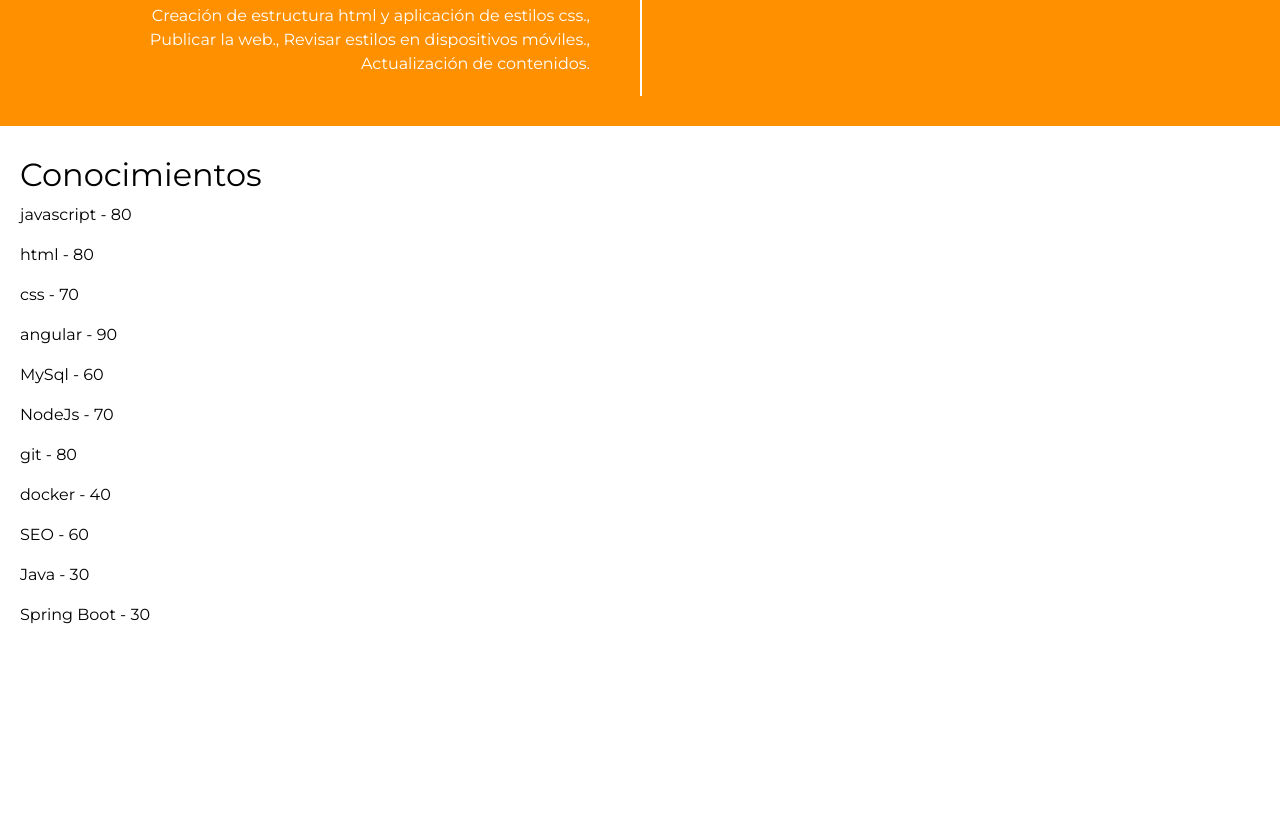
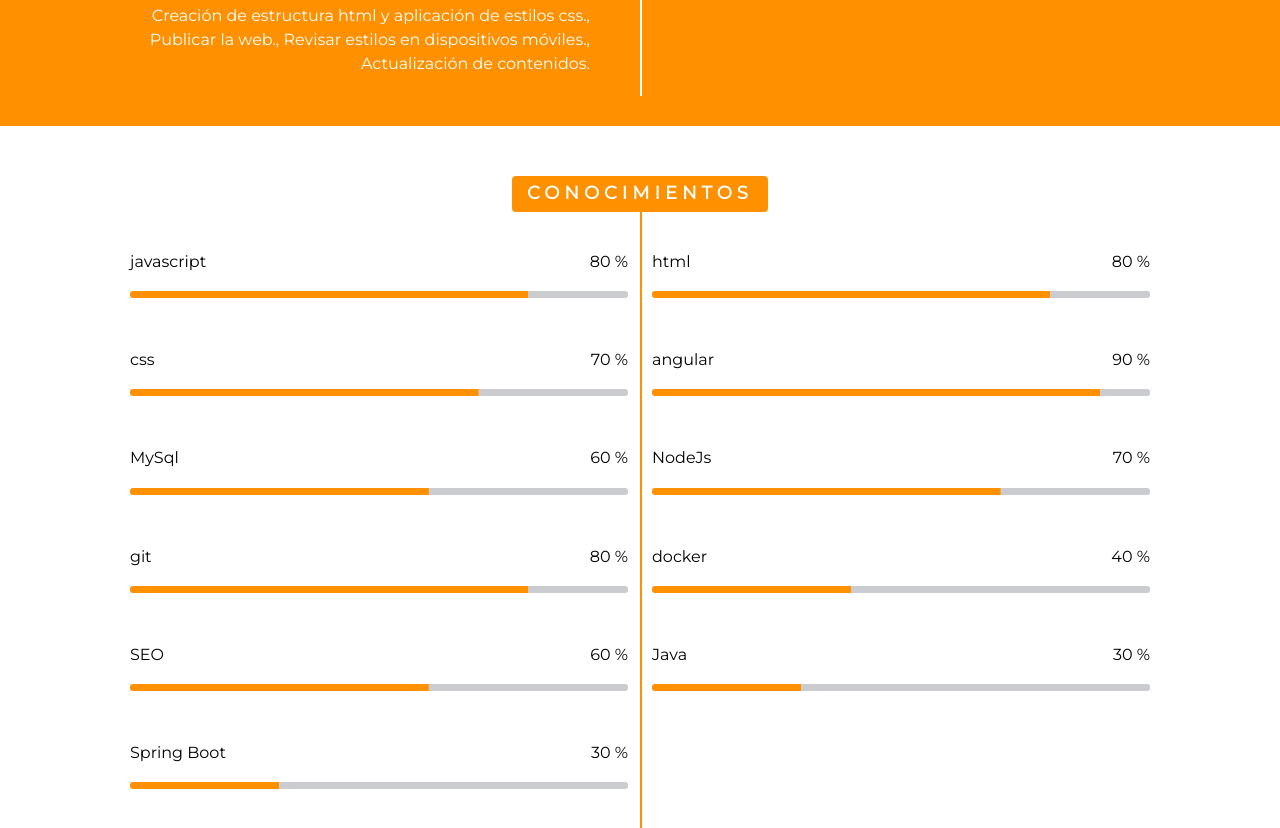
Before and after one commit to elkin-garzon/cv-elkin-garzon, a React (Create React App) app: page / in a window 1280 px wide. Shown: the part 2506-3334 px from the top of the page. Before the commit the page ends 3179 px from the top, so only its background shows below. Built offline with nearby package versions, Linux system fonts and the light colour scheme.

Commit message:
add styles for Knowledges

```diff
--- a/src/components/KnowledgesData.tsx
+++ b/src/components/KnowledgesData.tsx
@@ -1,6 +1,6 @@
 import { Knowledges } from "../models/knowledges"
 import { KnowledgesDetail } from "./KnowledgesDetail"
-
+import '../styles/knowledgesDetail.scss';
 interface KnowledgesProps {
     Knowledges: Knowledges[]
 }
@@ -10,20 +10,26 @@ export function KnowledgesData(
 ) {
     if (Knowledges.length === 0) {
         return (
-            <div className="contentSection ExperienceData">
+            <div className="contentSection KnowledgesData">
                 <h2>sin datos</h2>
             </div>
         )
     }
 
     return (
-        <div className="contentSection KnowledgesData">
-            <h2>Conocimientos</h2>
-            <div className="ExperienceDetail">
-                {Knowledges.map((knowledg: Knowledges) => (
-                    <KnowledgesDetail key={knowledg.id} Knowledg={knowledg} />
-                ))}
-            </div>
+        <div className="contentSection">
+            <section className="sub-content KnowledgesData">
+                <section className="timeline">
+                    <section className="text-center">
+                        <h2>Conocimientos</h2>
+                    </section>
+                    <div className="row">
+                        {Knowledges.map((knowledg: Knowledges) => (
+                            <KnowledgesDetail key={knowledg.id} Knowledg={knowledg} />
+                        ))}
+                    </div>
+                </section>
+            </section>
         </div>
     )
 }
--- a/src/components/KnowledgesDetail.tsx
+++ b/src/components/KnowledgesDetail.tsx
@@ -1,4 +1,5 @@
 import { Knowledges } from "../models/knowledges"
+import '../styles/knowledgesDetail.scss';
 
 interface KnowledgesProps {
     Knowledg: Knowledges
@@ -6,13 +7,18 @@ interface KnowledgesProps {
 export function KnowledgesDetail(
     { Knowledg }: KnowledgesProps
 ) {
-    console.log(Knowledg)
+
     return (
-        <div className="KnowledgesDetail">
-            <p>
-                {Knowledg.technology} -
-                <span> {Knowledg.percentage}</span>
-            </p>
+        <div className="col-md-6">
+            <div className="progress-wrap">
+                <h3>
+                    <span>{Knowledg.technology} </span>
+                    <span>{Knowledg.percentage} %</span>
+                </h3>
+                <div>
+                    <input type="range" min="0" max="100" disabled value={Knowledg.percentage} style={{ backgroundSize: Knowledg.percentage + "%" }} />
+                </div>
+            </div>
         </div>
     )
 }
--- a/src/components/StydyData.tsx
+++ b/src/components/StydyData.tsx
@@ -1,5 +1,4 @@
 import { Study } from "../models/study";
-import '../styles/StydyData.scss';
 import { StudyDataDeatil } from "./StudyDataDeatil";
 
 interface StudiesProps {
--- a/src/styles/StydyData.scss
+++ /dev/null
@@ -1,6 +0,0 @@
-.StydyData{
-
-    .StudyDataDeatil{
-
-    }
-}
--- /dev/null
+++ b/src/styles/knowledgesDetail.scss
@@ -0,0 +1,53 @@
+@import './vars.scss';
+
+.progress-wrap {
+    width: 100%;
+    float: left;
+    margin-bottom: 10px;
+    padding: 0 0 35px 0;
+
+    h3 {
+        font-size: 16px;
+        display: flex;
+        margin-bottom: 10px;
+        float: left;
+        width: 100%;
+        justify-content: space-between;
+    }
+
+    input[type="range"] {
+        -webkit-appearance: none;
+        margin-right: 15px;
+        width: 180px;
+        height: 7px;
+        background: #cbccd0;
+        border-radius: 3px;
+        border: none;
+        background-image: linear-gradient(#FF9000, #FF9000);
+        background-size: 50% 100%;
+        background-repeat: no-repeat;
+        width: 100%;
+    }
+
+    input[type="range"]::-webkit-slider-thumb {
+        -webkit-appearance: none;
+        height: 20px;
+        width: 20px;
+        border-radius: 50%;
+
+        cursor: pointer;
+        transition: background .3s ease-in-out;
+    }
+
+    input[type=range]::-webkit-slider-runnable-track {
+        -webkit-appearance: none;
+        box-shadow: none;
+        border: none;
+        background: transparent;
+    }
+}
+@media (max-width: $layout-breakpoint-small) {
+    .progress-wrap{
+        padding: 0 30px;
+    }
+}
--- a/src/styles/vars.scss
+++ b/src/styles/vars.scss
@@ -5,4 +5,4 @@ $white: #FFFFFF;
 $black: #000000;
 
 //MEDIA QUIERYS
-$layout-breakpoint-small: 560px;
+$layout-breakpoint-small: 780px;
```
